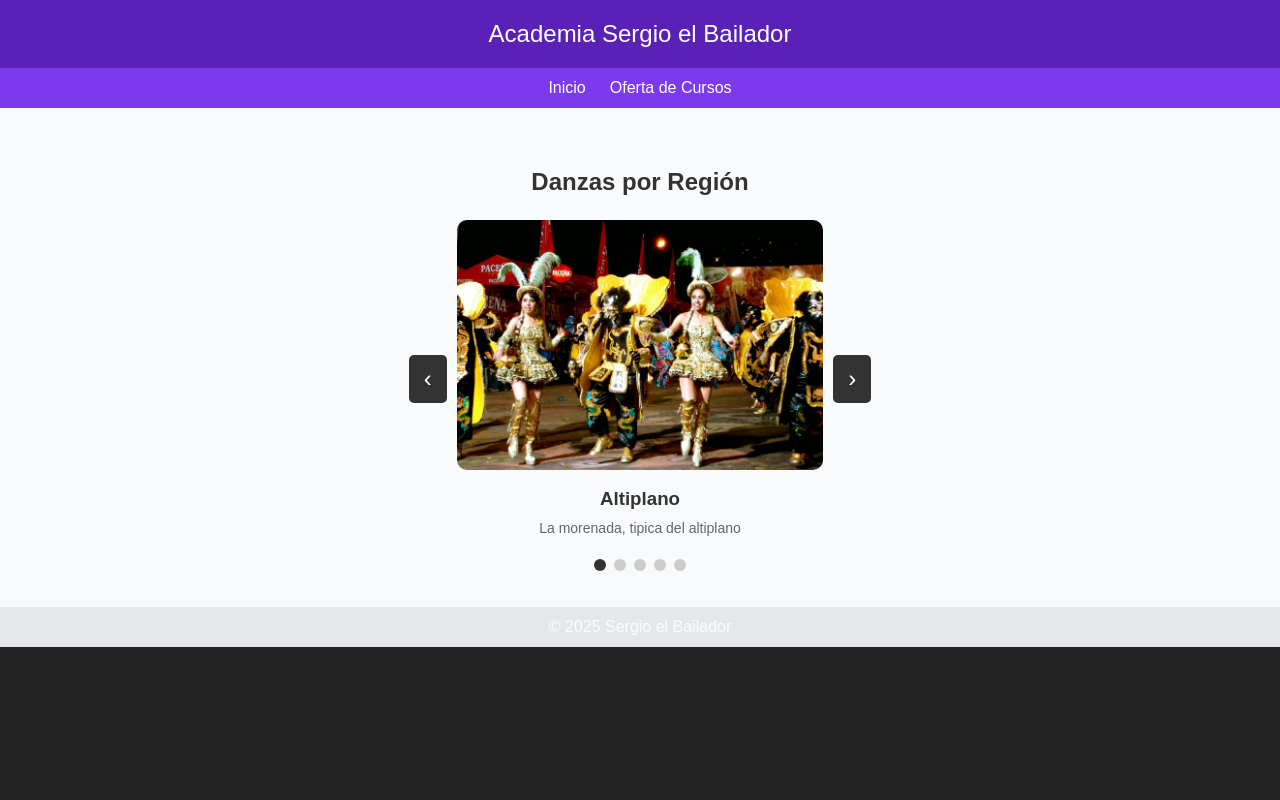
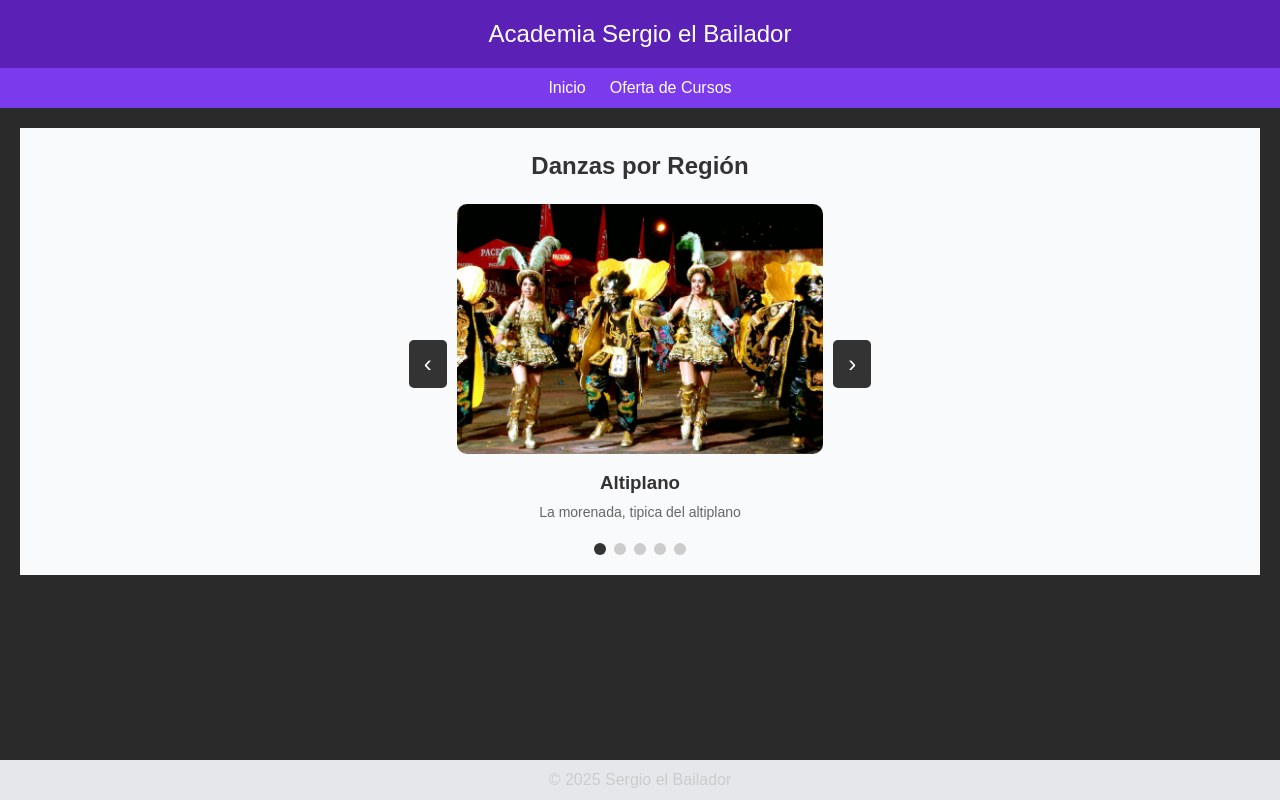
Before and after one commit to brandonroque808/examen, a React (Vite) app: page / in a window 1280 px wide. Built offline with nearby package versions, Linux system fonts and the light colour scheme.

Commit message:
Update App.css

```diff
--- a/src/App.css
+++ b/src/App.css
@@ -1,17 +1,22 @@
-html, body, #root {
-  height: 100%;
+* {
   margin: 0;
-  font-family: Arial, sans-serif;
+  padding: 0;
+  box-sizing: border-box;
 }
 
-.app-container {
+body {
+  font-family: Arial, sans-serif;
+  background-color: #2a2a2a;
+  color: #ccc;
+}
+
+.app {
+  min-height: 100vh;
   display: flex;
   flex-direction: column;
-  min-height: 100%;
 }
 
 .main-content {
   flex: 1;
-  padding: 1rem;
-  background-color: #f9fafb;
+  padding: 20px;
 }
```
